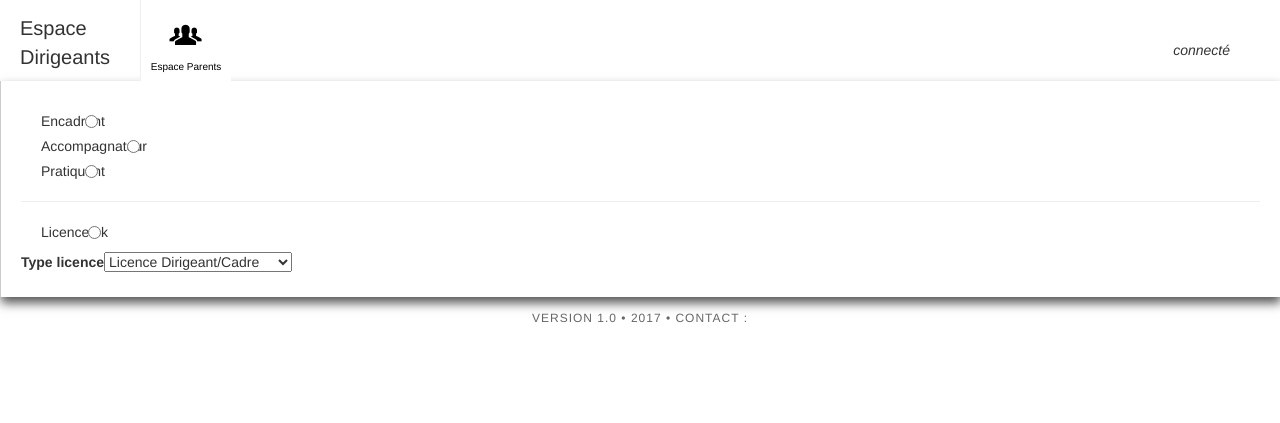
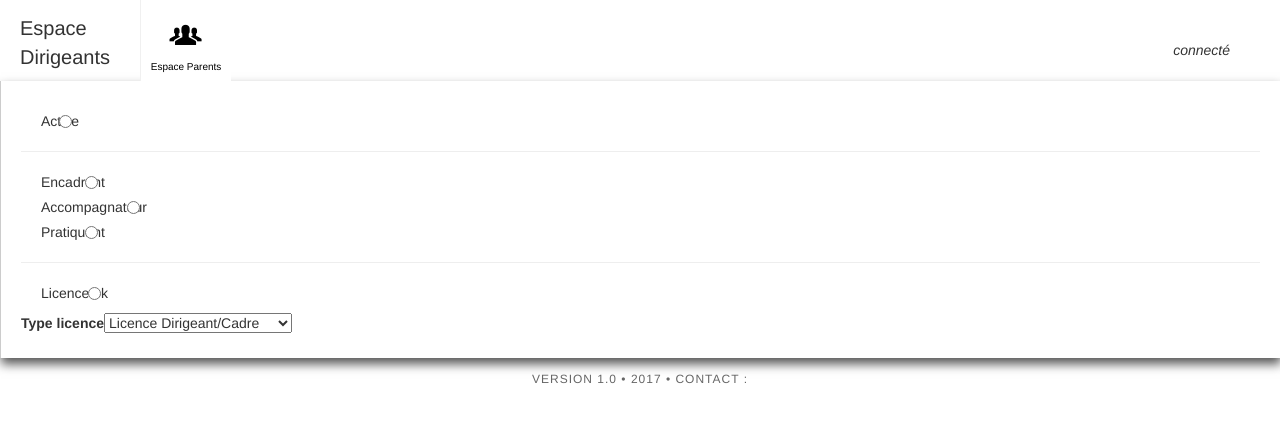
Before and after one commit to webextra-solutions/outdoor07, a CakePHP app: the page made by app/View/Elements/tabs/personnes/admin.ctp in a window 1280 px wide. Shown: the top 423 px of the page. Run offline with PHP 8.4 and a stand-in for CakePHP, Linux system fonts and the light colour scheme; the template is opened without the code that fills it, so the values that code supplies are empty; form fields are guessed from the names that the template uses; some libraries are stand-ins or nearby versions.

Commit message:
feature(personnes):add champ active fiche personne

```diff
--- a/app/View/Elements/tabs/personnes/admin.ctp
+++ b/app/View/Elements/tabs/personnes/admin.ctp
@@ -1,3 +1,14 @@
+<?= $this->Form->input('active', array(
+    'type' => 'radio',
+    'before' => '<div><label class="col col-md-4 control-label">Actif</label></div>',
+    'legend' => false,
+    'class' => false,
+    'options' => array(
+      1 => 'Oui',
+      0 => 'Non'
+    )
+));?>
+<hr/>
 <?= $this->Form->input('encadrant', array(
     'type' => 'radio',
     'before' => '<div><label class="col col-md-4 control-label">Encadrant</label></div>',
```
